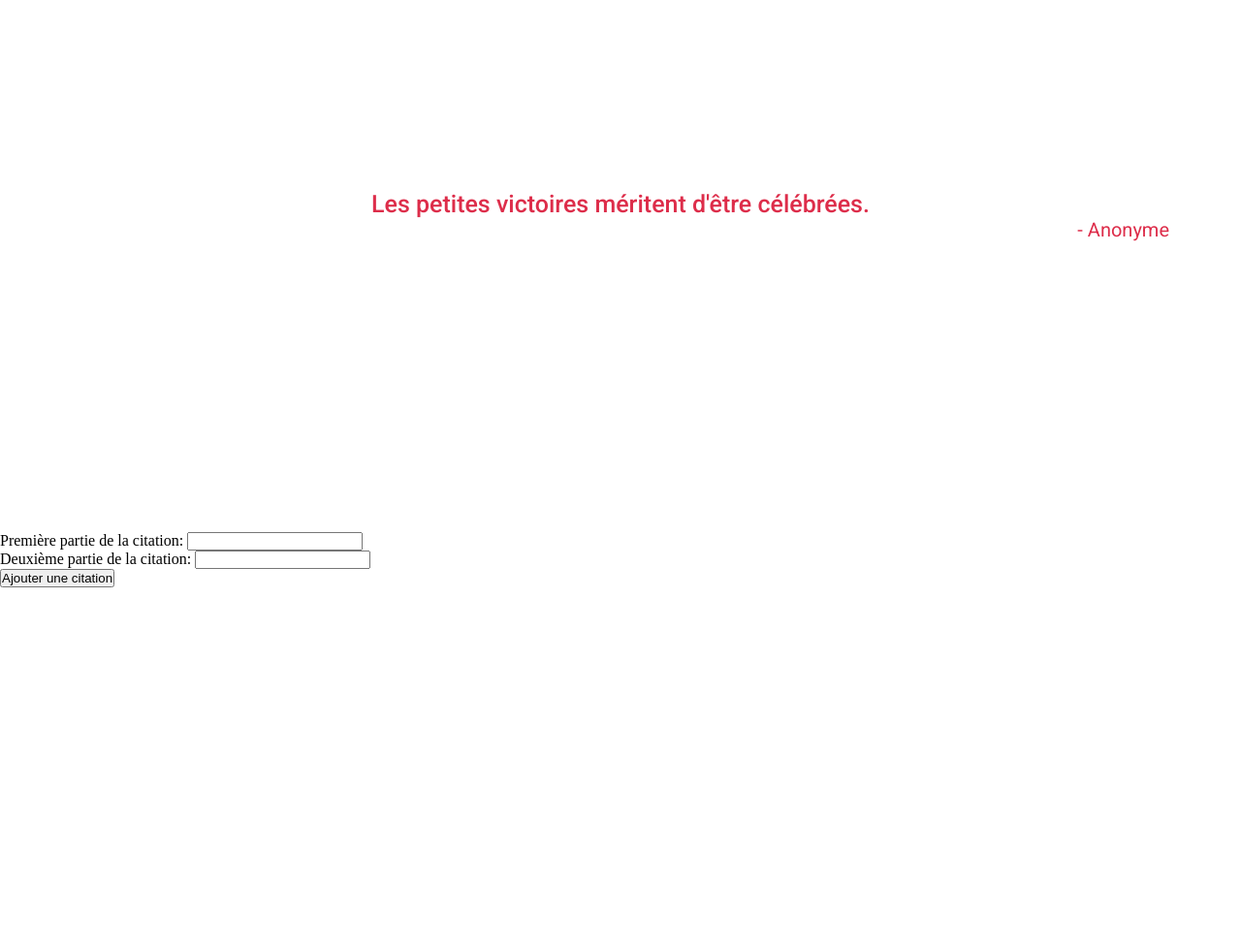
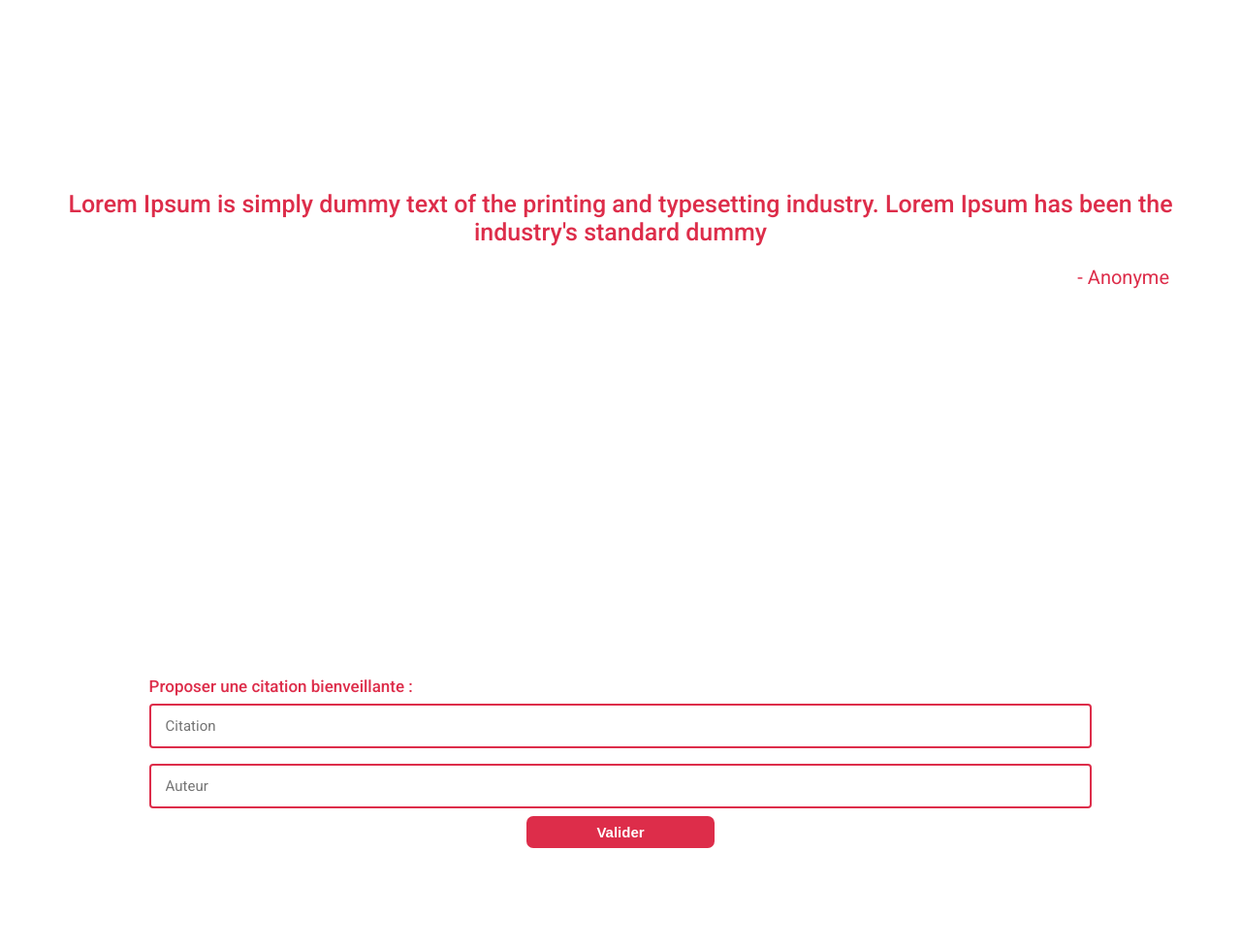
Before and after one commit to aygame101/uwu.ginovalton.fr, a PHP site: page / in a window 1280 px wide. Shown: the part 172-1147 px from the top of the page at 97% size. Before the commit the page ends 778 px from the top, so only its background shows below. Run offline with PHP 8.4, Linux system fonts and the light colour scheme.

Commit message:
CSS OK, à améliorer mais c'est déjà mieux que rien

```diff
--- a/css/styles_index.css
+++ b/css/styles_index.css
@@ -28,6 +28,7 @@ h1 {
     color: #dd2d4a;
     font-family: 'Roboto', sans-serif;
     text-align: right;
+    margin-top: 20px;
     margin-right: 10px;
     font-size: 20px;
     font-weight: 400;
@@ -38,3 +39,72 @@ h1 {
     margin-left: 5%;
     margin-right: 5%;
 }
+
+#cit_prop {
+    margin-top: 400px;
+    margin-left: 12%;
+    font-family: 'Roboto', sans-serif;
+    font-size: 17px;
+}
+
+#cit_prop {
+    color: #dd2d4a;
+    font-weight: 500;
+}
+
+form {
+    margin-left: 12%;
+    margin-right: 12%;
+}
+
+
+select, input {
+    width: 100%;
+    padding: 12px 0px;
+    margin: 8px 0;
+    display: inline-block;
+    border: 2px solid #dd2d4a;
+    border-radius: 4px;
+    box-sizing: border-box;
+    padding-left: 15px;
+    font-size: 15px;
+    font-family: 'Roboto', sans-serif;
+}
+
+#send_cit {
+    margin-bottom: 100px;
+    display: flex;
+    justify-content: center;
+    margin-left: auto;
+    margin-right: auto;
+    padding-left: 70px;
+    padding-right: 70px;
+    padding-top: 6px;
+    padding-bottom: 6px;
+    font-size: 15px;
+    background-color: #dd2d4a;
+    color: white;
+    border-radius: 7px;
+    border: 2px solid #dd2d4a;
+    font-weight: 600;
+    transition: 0.5s;
+}
+
+#send_cit:hover {
+    margin-bottom: 100px;
+    display: flex;
+    justify-content: center;
+    margin-left: auto;
+    margin-right: auto;
+    padding-left: 70px;
+    padding-right: 70px;
+    padding-top: 6px;
+    padding-bottom: 6px;
+    font-size: 15px;
+    background-color: white;
+    color: #dd2d4a;
+    border-radius: 7px;
+    border: 2px solid #dd2d4a;
+    font-weight: 600;
+    transition: 0.5s;
+}
--- a/index.html
+++ b/index.html
@@ -22,14 +22,15 @@
     </div>
 
     <!-- Formulaire pour ajouter une nouvelle citation -->
-    <form id="quoteForm">
-        <label for="quote1">Première partie de la citation:</label>
-        <input type="text" id="quote1" name="quote1" required><br>
 
-        <label for="quote2">Deuxième partie de la citation:</label>
-        <input type="text" id="quote2" name="quote2" required><br>
+    <p class="footer_cit" id="cit_prop">Proposer une citation bienveillante :</p>
+    <form class="footer_cit" id="quoteForm">
 
-        <button type="submit">Ajouter une citation</button>
+        <input type="text" id="quote1" name="quote1" placeholder="Citation" required><br>
+
+        <input type="text" id="quote2" name="quote2" placeholder="Auteur" required><br>
+
+        <button id="send_cit" type="submit">Valider</button>
     </form>
 
     <script src="js/script.js"></script>
--- a/txt/citations.txt
+++ b/txt/citations.txt
@@ -1,3 +1,2 @@
-Les petites victoires méritent d'être célébrées.;Anonyme;0
-Tu es plus fort(e) que tu ne le penses.;Anonyme;1
-cinq;six;1
+Lorem Ipsum is simply dummy text of the printing and typesetting industry. Lorem Ipsum has been the industry's standard dummy;Anonyme;0
+Salut ! J'espère que tu passes une merveilleuse journée !;Anonyme;1
```
